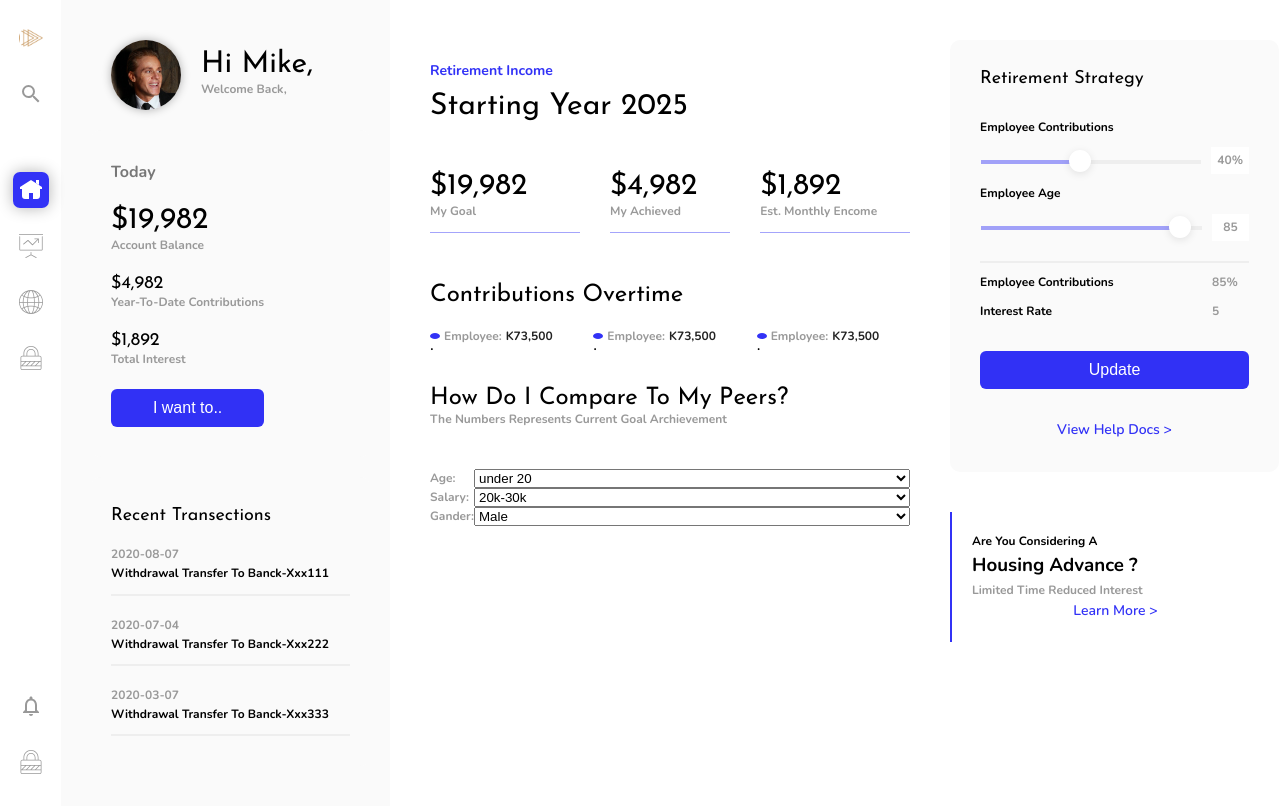
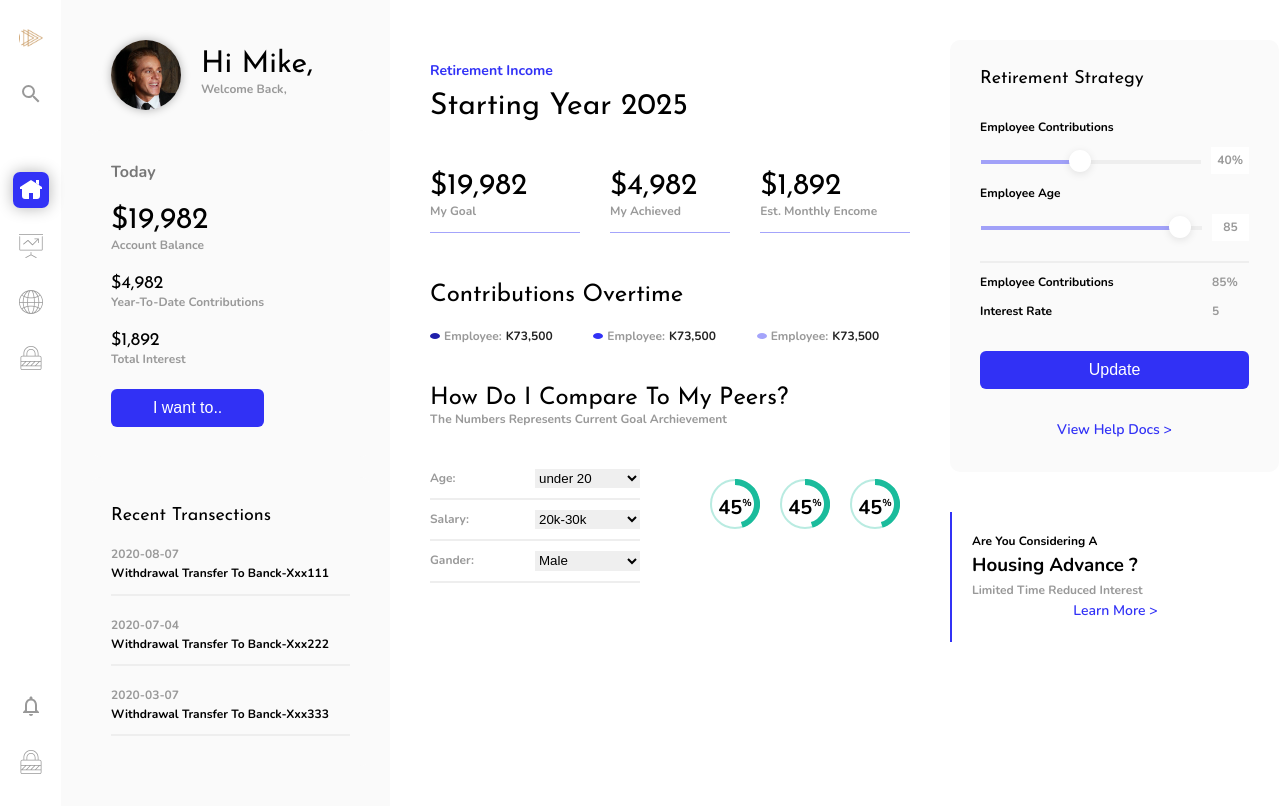
Before and after one commit to Er-Rahul-Tiwari/newDashboard, a PHP site: page / in a window 1280 px wide. Run offline with PHP 8.4, Linux system fonts and the light colour scheme.

Commit message:
--- Auto-Git Commit ---

```diff
--- a/css/style.css
+++ b/css/style.css
@@ -15,6 +15,18 @@
 
 .mt-large {
   margin-top: 4rem !important; }
+
+.black {
+  color: #222 !important; }
+
+.blue-dark {
+  background-color: rgba(7, 7, 161, 0.9); }
+
+.blue-light {
+  background-color: rgba(28, 28, 245, 0.9); }
+
+.blue-lighter {
+  background-color: rgba(28, 28, 245, 0.4); }
 
 .heading-1, .heading-2, .heading-3, .heading-4 {
   font-family: "Josefin Sans", sans-serif;
@@ -50,9 +62,6 @@
   -moz-border-radius: 1rem;
   -ms-border-radius: 1rem;
   -o-border-radius: 1rem; }
-
-.black {
-  color: #222; }
 
 *,
 ::before,
@@ -183,6 +192,77 @@ body {
   cursor: pointer;
   z-index: 5;
   box-shadow: 0 0.2rem 0.8rem rgba(0, 0, 0, 0.1); }
+
+.set-size {
+  font-size: 5rem; }
+
+.charts-container:after {
+  clear: both;
+  content: "";
+  display: table; }
+
+.pie-wrapper {
+  height: 1em;
+  width: 1em;
+  float: left;
+  margin: 1rem;
+  position: relative; }
+
+.pie-wrapper:nth-child(3n + 1) {
+  clear: both; }
+
+.pie-wrapper .pie {
+  height: 100%;
+  width: 100%;
+  clip: rect(0, 1em, 1em, 0.5em);
+  left: 0;
+  position: absolute;
+  top: 0; }
+
+.pie-wrapper .pie .half-circle {
+  height: 100%;
+  width: 100%;
+  border: 0.6rem solid #1abc9c;
+  border-radius: 50%;
+  clip: rect(0, 0.5em, 1em, 0);
+  left: 0;
+  position: absolute;
+  top: 0; }
+
+.pie-wrapper .label {
+  border-radius: 50%;
+  color: #ecf0f1;
+  cursor: default;
+  display: block;
+  font-size: 2rem;
+  left: 0.4em;
+  line-height: 2.8em;
+  position: absolute;
+  right: 0.4em;
+  text-align: center;
+  top: -.4rem; }
+
+.pie-wrapper .label .smaller {
+  color: bolder;
+  font-size: 1rem;
+  padding-bottom: 20px;
+  vertical-align: super; }
+
+.pie-wrapper .shadow {
+  height: 100%;
+  width: 100%;
+  border: 0.05em solid rgba(26, 188, 156, 0.3);
+  border-radius: 50%; }
+
+.pie-wrapper.style-2 .label {
+  font-weight: bolder;
+  color: #000; }
+
+.pie-wrapper.progress-45 .pie .left-side {
+  transform: rotate(162deg); }
+
+.pie-wrapper.progress-45 .pie .right-side {
+  display: none; }
 
 .navbar {
   grid-column: sidebar-start / sidebar-end;
@@ -387,27 +467,36 @@ body {
 .home__items-3 {
   display: grid;
   grid-template-columns: min-content repeat(2, 1fr);
-  grid-column-gap: .4rem;
+  grid-column-gap: 0.4rem;
   align-items: center; }
 
 .home__icon {
   width: 1rem;
-  height: .6rem;
+  height: 0.6rem;
   border-radius: 50%;
   -webkit-border-radius: 50%;
   -moz-border-radius: 50%;
   -ms-border-radius: 50%;
-  -o-border-radius: 50%;
-  background-color: rgba(28, 28, 245, 0.9); }
+  -o-border-radius: 50%; }
 
-.home__grap-2 {
+.home__graph-2 {
   display: grid;
-  grid-template-columns: 1fr 2fr; }
+  grid-template-columns: repeat(2, 1fr);
+  grid-column-gap: 6rem; }
+
+.home__graph-3 {
+  display: grid;
+  grid-template-columns: repeat(2, 1fr); }
 
 .home__select {
   display: grid;
-  grid-template-columns: min-content 1fr;
+  grid-template-columns: 1fr;
   align-items: center; }
+
+.home__option {
+  border: none; }
+  .home__option:hover {
+    cursor: pointer; }
 
 .home__circle-box {
   display: grid;
--- a/index.html
+++ b/index.html
@@ -162,21 +162,21 @@
         <div class='home__graph'>
             <div class='home__items-2'>
                 <div class='home__items-3'>
-                    <div class='home__icon'>.</div>
+                    <div class='home__icon blue-dark'></div>
                     <p class='para'>Employee:</p>
                     <p class='para black'> K73,500</p>
                 </div>
             </div>
             <div class='home__items-2'>
                 <div class='home__items-3'>
-                    <div class='home__icon'>.</div>
+                    <div class='home__icon blue-light'></div>
                     <p class='para'>Employee:</p>
                     <p class='para black'> K73,500</p>
                 </div>
             </div>
             <div class='home__items-2'>
                 <div class='home__items-3'>
-                    <div class='home__icon'>.</div>
+                    <div class='home__icon blue-lighter'></div>
                     <p class='para'>Employee:</p>
                     <p class='para black'> K73,500</p>
                 </div>
@@ -187,31 +187,80 @@
         <p class='para'>The numbers represents current goal archievement</p>
         <div class='home__graph-2 mt-large'>
             <div class='home__select'>
-
+                <div class="home__graph-3">
                     <p class='para'>Age:</p>
-                <select>
+                    <select class='home__option'>
                         <option>under 20</option>
                         <option value="under30">under 30</option>
                         <option value="under40">under 40</option>
                         <option value="under50">under 50</option>
                     </select>
+                </div>
+                <div class='border__bottom'></div>
+                <div class="home__graph-3 mt-small">
+
                     <p class='para'>Salary:</p>
-                <select>
+                    <select class='home__option'>
                         <option>20k-30k</option>
                         <option value="under30">40k-50k</option>
                         <option value="under40">60k-70k</option>
                         <option value="under50">80k-90k</option>
                     </select>
+                </div>
+                <div class='border__bottom'></div>
+
+
+                <div class="home__graph-3 mt-small">
+
                     <p class='para'>Gander:</p>
-                <select>
+                    <select class='home__option'>
                         <option>Male</option>
                         <option value="under40">Femate</option>
                         <option value="under50">other</option>
                     </select>
                 </div>
+                <div class='border__bottom'></div>
+
+            </div>
             <div class='home__circle-box'>
                 <div class='home__circle'>
+                    <div class="set-size charts-container">
+                        <div class="pie-wrapper progress-45 style-2">
+                            <span class="label">45<span class="smaller">%</span></span>
+                            <div class="pie">
+                                <div class="left-side half-circle"></div>
+                                <div class="right-side half-circle"></div>
+                            </div>
+                            <div class="shadow"></div>
+                        </div>
 
+                    </div>
+                </div>
+                <div class='home__circle'>
+                    <div class="set-size charts-container">
+                        <div class="pie-wrapper progress-45 style-2">
+                            <span class="label">45<span class="smaller">%</span></span>
+                            <div class="pie">
+                                <div class="left-side half-circle"></div>
+                                <div class="right-side half-circle"></div>
+                            </div>
+                            <div class="shadow"></div>
+                        </div>
+
+                    </div>
+                </div>
+                <div class='home__circle'>
+                    <div class="set-size charts-container">
+                        <div class="pie-wrapper progress-45 style-2">
+                            <span class="label">45<span class="smaller">%</span></span>
+                            <div class="pie">
+                                <div class="left-side half-circle"></div>
+                                <div class="right-side half-circle"></div>
+                            </div>
+                            <div class="shadow"></div>
+                        </div>
+
+                    </div>
                 </div>
             </div>
         </div>
--- a/sass/_home.scss
+++ b/sass/_home.scss
@@ -7,7 +7,7 @@
 }
 
 .home {
-    &__subHeading{
+    &__subHeading {
         font-weight: $weight-700;
         font-size: $font-14;
         color: $color-blue-light;
@@ -22,16 +22,16 @@
         padding: 5rem 0;
         grid-row-gap: 2rem;
 
-        @media only screen and (max-width: $bp-small){
+        @media only screen and (max-width: $bp-small) {
             grid-template-columns: 1fr;
         }
     }
-    &__box{
+    &__box {
         display: grid;
         grid-auto-flow: column;
         grid-column-gap: 3rem;
 
-    @media only screen and (max-width: $bp-small){
+        @media only screen and (max-width: $bp-small) {
             // display: grid;
             grid-template-columns: repeat(2, 1fr);
         }
@@ -40,44 +40,57 @@
         border-bottom: 1px solid $color-blue-lighter;
         margin-top: 1rem;
     }
-    &__graph{
+    &__graph {
         display: grid;
-        grid-template-columns: repeat(3,1fr);
+        grid-template-columns: repeat(3, 1fr);
         grid-column-gap: 1rem;
     }
 
-    &__items-2{
+    &__items-2 {
         display: grid;
-        grid-template-columns: repeat(3,1fr);
+        grid-template-columns: repeat(3, 1fr);
         grid-column-gap: 1rem;
     }
-    &__items-3{
+    &__items-3 {
         display: grid;
-        grid-template-columns: min-content repeat(2,1fr);
-        grid-column-gap: .4rem;
+        grid-template-columns: min-content repeat(2, 1fr);
+        grid-column-gap: 0.4rem;
         align-items: center;
     }
-    &__icon{
+    &__icon {
         width: 1rem;
-        height: .6rem;
+        height: 0.6rem;
         border-radius: 50%;
         -webkit-border-radius: 50%;
         -moz-border-radius: 50%;
         -ms-border-radius: 50%;
         -o-border-radius: 50%;
-        background-color: $color-blue-light;
     }
-&__grap-2{
+    &__graph-2 {
         display: grid;
-    grid-template-columns: 1fr 2fr;
+        grid-template-columns: repeat(2,1fr);
+        grid-column-gap: 6rem;
     }
-&__select{
+    &__graph-3{
         display: grid;
-    grid-template-columns: min-content 1fr;
+        grid-template-columns: repeat(2,1fr);
+    }
+    &__select {
+        display: grid;
+        grid-template-columns: 1fr;
+        // grid-row-gap: .4rem;
         align-items: center;
+
     }
-&__circle-box{
-    display: grid;
-    grid-template-columns: repeat(3,1fr);
+    &__option{
+        border: none;
+        // outline: none;
+        &:hover{
+            cursor: pointer;
         }
     }
+    &__circle-box {
+        display: grid;
+        grid-template-columns: repeat(3, 1fr);
+    }
+}
--- a/sass/_progressBar.scss
+++ b/sass/_progressBar.scss
@@ -1,3 +1,4 @@
+// PROGRESS LINE BAR
 .bar > span {
     position: relative;
     display: flex;
@@ -47,3 +48,83 @@
     z-index: 5;
     box-shadow: 0 0.2rem 0.8rem rgba(0, 0, 0, 0.1);
 }
+
+// CIRCLE PROGRESS BAR
+.set-size {
+    font-size: 5rem;
+}
+
+.charts-container:after {
+    clear: both;
+    content: "";
+    display: table;
+}
+
+.pie-wrapper {
+    height: 1em;
+    width: 1em;
+    float: left;
+    margin: 1rem;
+    position: relative;
+}
+.pie-wrapper:nth-child(3n + 1) {
+    clear: both;
+}
+.pie-wrapper .pie {
+    height: 100%;
+    width: 100%;
+    clip: rect(0, 1em, 1em, 0.5em);
+    left: 0;
+    position: absolute;
+    top: 0;
+}
+.pie-wrapper .pie .half-circle {
+    height: 100%;
+    width: 100%;
+    border: 0.6rem solid #1abc9c;
+    border-radius: 50%;
+    clip: rect(0, 0.5em, 1em, 0);
+    left: 0;
+    position: absolute;
+    top: 0;
+}
+.pie-wrapper .label {
+    // background: $color-blue-light;
+    border-radius: 50%;
+    // bottom: 0.03rem;
+    color: #ecf0f1;
+    cursor: default;
+    display: block;
+    font-size: 2rem;
+    left: 0.4em;
+    line-height: 2.8em;
+    position: absolute;
+    right: 0.4em;
+    text-align: center;
+    top: -.4rem;
+}
+.pie-wrapper .label .smaller {
+    color: bolder;
+    font-size: 1rem;
+    padding-bottom: 20px;
+    vertical-align: super;
+}
+.pie-wrapper .shadow {
+    height: 100%;
+    width: 100%;
+    border: 0.05em solid rgba(26, 188, 156, 0.3);
+    border-radius: 50%;
+}
+.pie-wrapper.style-2 .label {
+    font-weight: bolder;
+    color: $color-black;
+}
+// .pie-wrapper.progress-45 .pie .half-circle {
+//     border-color: #1abc9c;
+// }
+.pie-wrapper.progress-45 .pie .left-side {
+    transform: rotate(162deg);
+}
+.pie-wrapper.progress-45 .pie .right-side {
+    display: none;
+}
--- a/sass/_typography.scss
+++ b/sass/_typography.scss
@@ -48,6 +48,19 @@ $color-fa: #fafafa;
 }
 .mt-large{
     margin-top:4rem !important;
+}
+
+.black{
+    color: $color-222 !important;
+}
+.blue-dark{
+    background-color: $color-blue-dark;
+}
+.blue-light{
+    background-color: $color-blue-light;
+}
+.blue-lighter{
+    background-color: $color-blue-lighter;
 }
 
 // FONT FAMILY
@@ -106,6 +119,3 @@ $bp-small: 37.5em;
     -ms-border-radius: 1rem;
     -o-border-radius: 1rem;
 }
-.black{
-    color: $color-222;
-}
```
Lines whose indentation alone changed are shown as unchanged.
